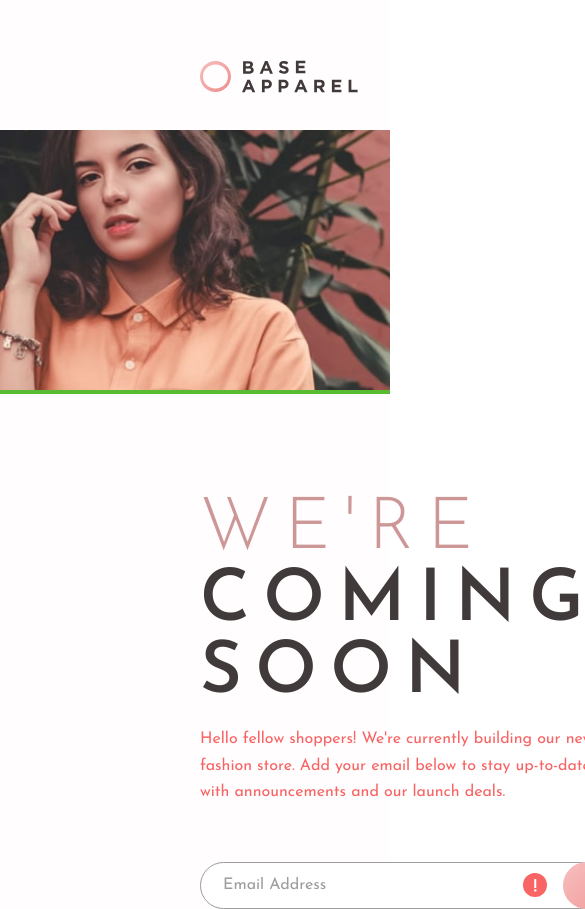
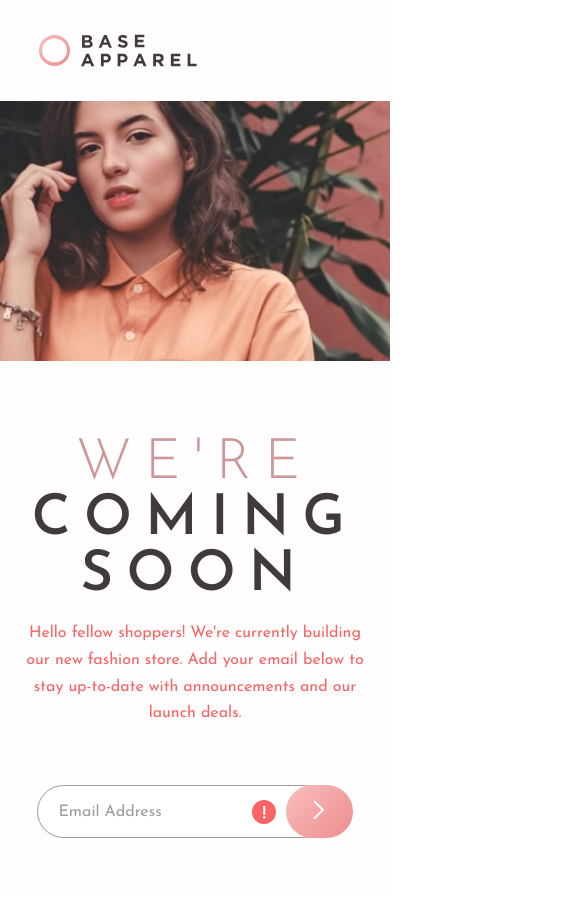
Before and after one commit to gazapus/Frontend-challenge-coming-soon-page, a plain HTML site: page index.html in a window 390 px wide. Shown: the top 909 px of the page, 585 px wide, since content can reach past the window. Drawn offline with Linux system fonts and the light colour scheme.

Commit message:
error icon added

```diff
--- a/index.html
+++ b/index.html
@@ -42,11 +42,7 @@
         <form>
           <label>
             <input type="email" placeholder="Email Address" />
-            <button>
-              <svg xmlns="http://www.w3.org/2000/svg" width="12" height="20">
-                <path fill="none" stroke="#FFF" stroke-width="2" d="M1 1l8.836 8.836L1 18.671" /></svg>
-            </button>
-            <div>
+            <div id="error_icon" class="error_icon">
               <svg xmlns="http://www.w3.org/2000/svg" width="24" height="24">
                 <g fill="none" fill-rule="evenodd">
                   <circle cx="12" cy="12" r="12" fill="#F96464" />
@@ -55,6 +51,11 @@
                 </g>
               </svg>
             </div>
+            <button>
+              <svg xmlns="http://www.w3.org/2000/svg" width="12" height="20">
+                <path fill="none" stroke="#FFF" stroke-width="2" d="M1 1l8.836 8.836L1 18.671" /></svg>
+            </button>
+
           </label>
         </form>
       </section>
--- a/scripts/index.js
+++ b/scripts/index.js
@@ -1,16 +1,37 @@
-function ajustar() {
+var aside = document.getElementsByTagName("aside")[0];
+var container = document.getElementById("mainContainer");
+var main = document.getElementsByTagName("main")[0];
+let icon = document.getElementById("error_icon");
+
+function ajustarImagen() {
     if (window.innerWidth < 800) {
-        let aside = document.getElementsByTagName("aside")[0];
         aside.children[0].setAttribute("src", "./images/hero-mobile.jpg");
-        let container = document.getElementById("mainContainer");
-        container.insertBefore(aside, container.children[1])
+        container.insertBefore(aside, container.children[1]);
+    } else {
+        aside.children[0].setAttribute("src", "./images/hero-desktop.jpg");
+        main.insertBefore(aside, main.children[0].nextSibling);
+        ajustarIconoEscritorio();
     }
 }
 
 window.onload = () => {
-    ajustar();
+    icon.style.position = "absolute";
+    if(window.innerWidth < 800) {
+        ajustarImagen();
+    } else {
+        ajustarIconoEscritorio();
+    }
+    document.getElementsByTagName("body")[0].style.opacity = 1;
 }
 
 window.onresize = () => {
-    ajustar();
+    ajustarImagen();
 }
+
+function ajustarIconoEscritorio() {
+    icon.classList.remove("error_icon");
+    let button = document.getElementsByTagName("button")[0];
+    let rect = button.getBoundingClientRect();
+    icon.style.left = rect.left - 35 + "px"
+    icon.style.top = rect.top + 15 + "px"
+}
--- a/styles/index.css
+++ b/styles/index.css
@@ -2,64 +2,68 @@ body {
     margin: 0;
     padding: 0%;
     width: 100%;
+    overflow-x: hidden;
+    opacity: 0;
 }
+
 main {
     margin: 0;
     display: flex;
     width: 100%;
     background-color: #FFFDFD;
+}
 
+#mainContainer {
+    padding-left: 15vw;
+    padding-right: 15vw;
 }
 
 header {
-    padding-top: 45pt;
-    padding-bottom: 25pt;
-    padding-left: 150pt;
+    padding-top: 8vh;
+    padding-bottom: 3vh;
 }
 
 section {
-    padding-top: 30pt;
-    padding-right: 150pt;
-    padding-left: 150pt;
+    padding-top: 7vh;
     font-family: 'Josefin Sans', sans-serif;
 }
 
-section h1 {
+h1 {
     font-weight: 600;
     font-size: 4.5em;
     letter-spacing: 10pt;
-    color:#413A3A;
+    color: #413A3A;
     margin-bottom: 10pt;
 }
 
-section h1 span {
+h1 span {
     color: hsl(0, 36%, 70%);
     font-weight: 300 !important;
 }
 
-section p{
+p {
     font-weight: 400;
     font-size: 16px;
     color: hsl(0, 93%, 68%);
     line-height: 20pt;
 }
 
-section form {
-    padding-top: 30pt;
+form {
+    padding-top: 5vh;
     width: 100%;
 }
 
-form label {
+label {
     display: flex;
     width: 100%;
-    height: 35pt;
+    height: 40pt;
 }
 
-label input {
-    width: 100%;
-    max-width: 300pt;
+input {
+    width: 300pt;
+    max-width: 80%;
     border-radius: 20pt;
-    border-color: rgb(156, 156, 156);;
+    border-color: rgb(156, 156, 156);
     border-style: solid;
     border-width: 1pt;
     text-indent: 15pt;
@@ -68,39 +72,37 @@ label input {
     font-size: 16px;
 }
 
-label input::placeholder {
+input::placeholder {
     color: rgb(156, 156, 156);
-
 }
 
-label input:focus, label button:focus{
+input:focus, label button:focus {
     outline: none;
 }
 
-label button {
+button {
     border-radius: 20pt;
     border-style: solid;
     border-width: 0;
     width: 65pt;
     background: linear-gradient(135deg, hsl(0, 80%, 86%), hsl(0, 74%, 74%));
-    margin-left: -30pt;
+    margin-left: -40pt;
 }
 
-label button:hover {
+button:hover {
     transition-property: all;
     transition-duration: 1s;
-    background: linear-gradient(135deg, hsl(0, 100%, 96%),  hsl(0, 80%, 86%));
+    background: linear-gradient(135deg, hsl(0, 100%, 96%), hsl(0, 80%, 86%));
     cursor: pointer;
 }
 
-label div {
+.error_icon {
     display: flex;
-    height: 100%;
     align-items: center;
-    margin-left: -95pt;
+    margin-left: 0;
 }
 
-aside img{
+aside img {
     margin: 0;
     padding: 0;
     height: 100%;
@@ -108,19 +110,82 @@ aside img{
 
 aside {
     height: 100vh;
-    background-color: #58bb31;
     margin: 0 !important;
     padding: 0 !important;
 }
 
-@media (max-width: 800px){
-    aside img{
+@media (min-width: 1250px) and (max-width: 1400px) {
+    #mainContainer {
+        padding-left: 10vw;
+        padding-right: 10vw;
+    }
+}
+
+@media (min-width: 800px) and (max-width: 1250px) {
+    #mainContainer {
+        padding-left: 4vw;
+        padding-right: 4vw;
+    }
+}
+
+@media (max-width: 800px) {
+    aside img {
         height: auto;
         width: 100%;
     }
     aside {
         height: auto;
         width: 100vw;
-
+    }
+    #mainContainer {
+        padding-left: 0;
+        padding-right: 0;
+        display: flex;
+        flex-direction: column;
+        justify-content: center;
+        align-items: center;
+        text-align: center;
+        margin-bottom: 15vw;
+    }
+    header {
+        padding-top: 4vh;
+        padding-bottom: 4vh;
+        padding-left: 10vw;
+        display: flex;
+        justify-content: flex-start;
+        width: 100%;
+        box-sizing: border-box;
+    }
+    section {
+        padding-top: 3vh;
+    }
+    h1 {
+        font-size: 3.5em;
+    }
+    p {
+        padding-left: 5vw;
+        padding-right: 5vw;
+    }
+    label {
+        display: flex;
+        width: 100%;
+        justify-content: center;
+        margin: 0;
+        padding: 0;
+    }
+    input {
+        margin: 0;
+        padding: 0;
+        width: 75%;
+    }
+    button {
+        width: 50pt;
+        margin-left: 10px;
+    }
+    .error_icon {
+        position: relative !important;
+        display: flex;
+        align-items: center;
+        margin-left: -80px;
     }
 }
```
